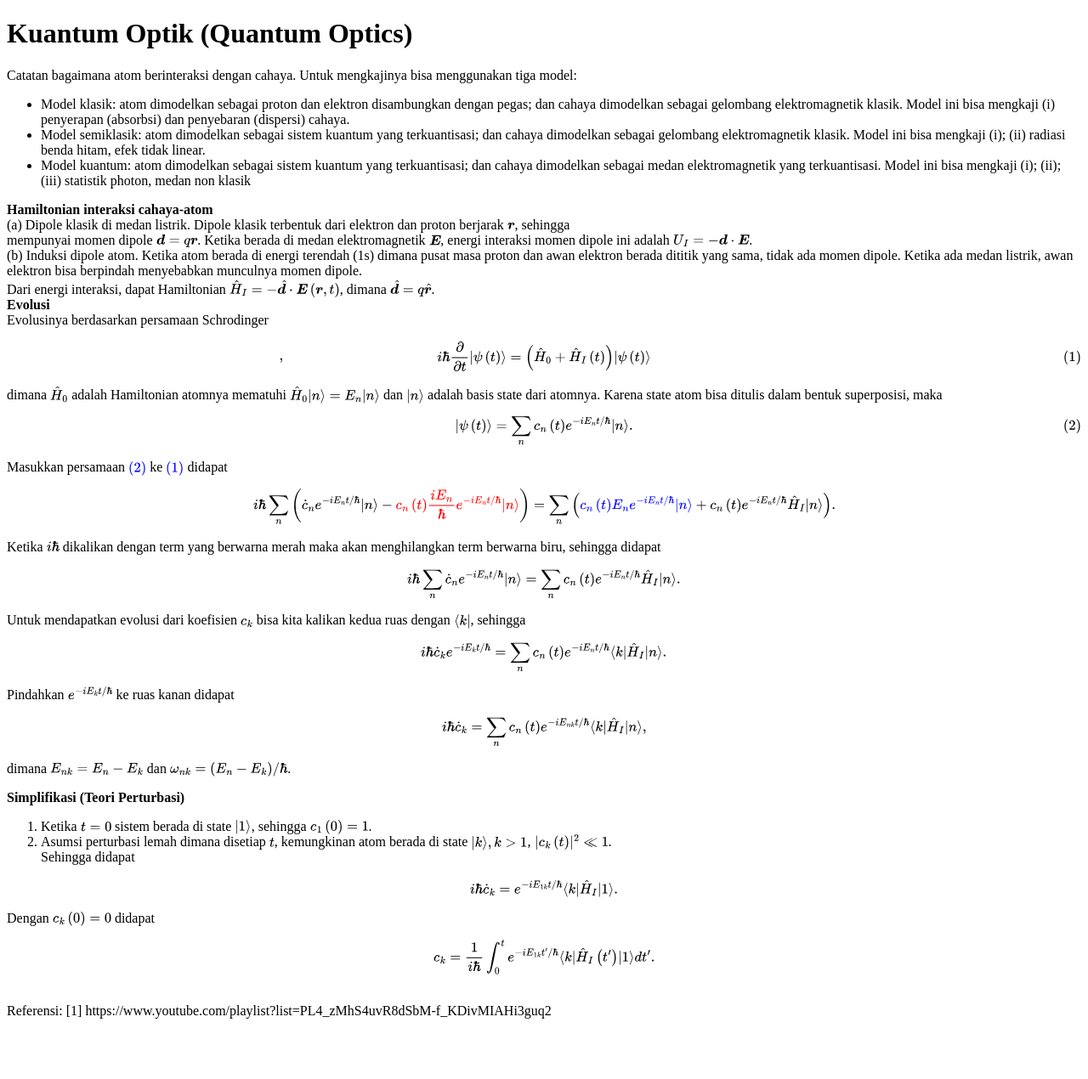
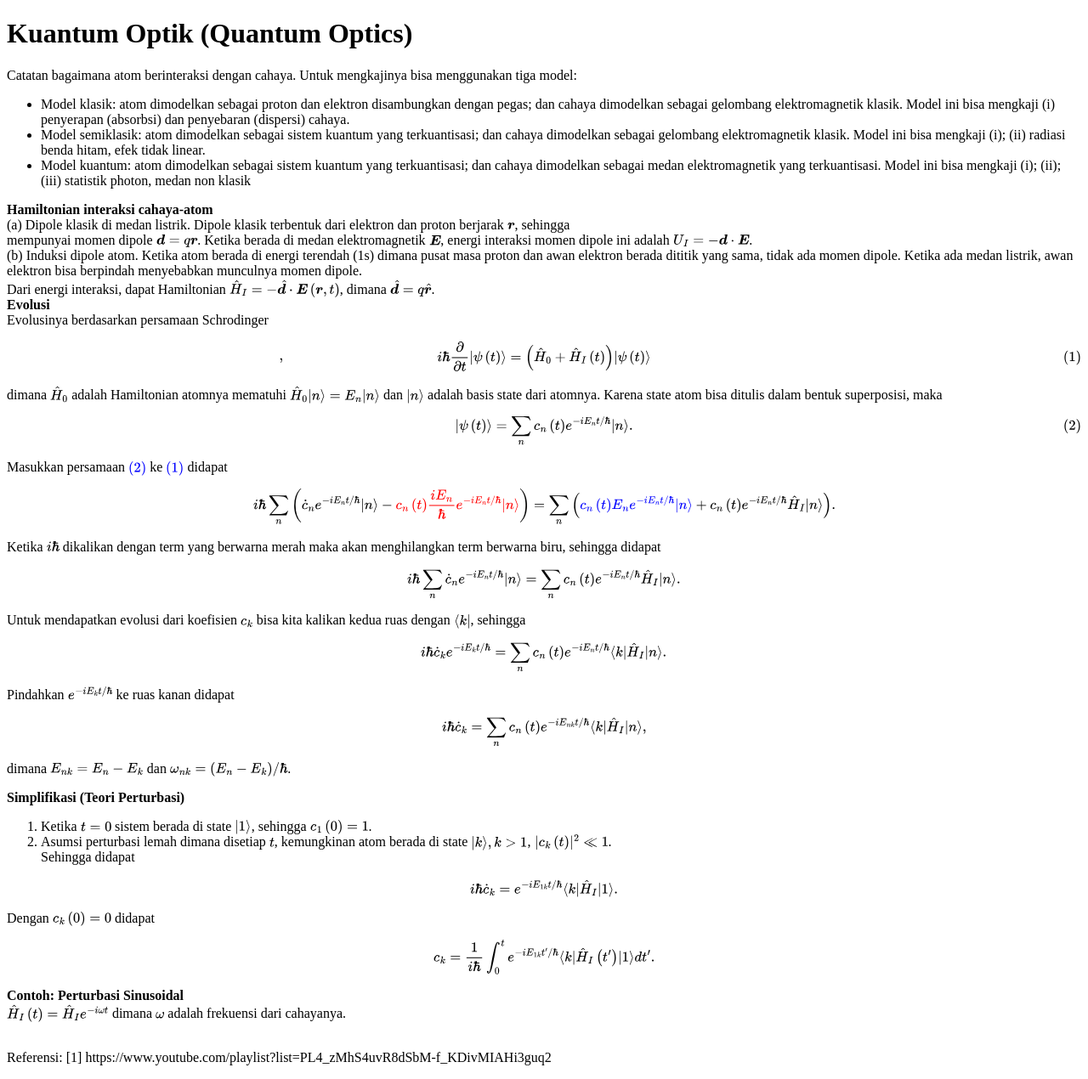
Before and after one commit to dangausuluah/dangausuluah.github.io, a Jekyll site: the page built from _posts/2025-07-29-QO.md, in a window 1280 px wide. Shown: the whole page at 85% size. Built offline with Jekyll 4.4.1, drawn with Linux system fonts in a browser that asks for light colours; our own code applies the rules of GitHub Pages for plain Markdown files; a script that is not in the unit is left out; comment, search, counter and statistics services are not loaded; before the commit the page ends 1215 px from its top, so only the background shows below that.

Commit message:
Update 2025-07-29-QO.md

```diff
--- a/_posts/2025-07-29-QO.md
+++ b/_posts/2025-07-29-QO.md
@@ -98,6 +98,10 @@ $$
 c_k = \frac{1}{i \hbar} \int_0^t e^{-i E\_{1k} t'/ \hbar} \bra{k} \hat{H}_I \left(t'\right) \ket{1} dt'.
 $$
 
+<b>Contoh: Perturbasi Sinusoidal</b> <br>
+$\hat{H}_I \left(t\right) = \hat{H}_I e^{-i \omega t}$ dimana $\omega$ adalah frekuensi dari cahayanya.
+
+
 <br>
 Referensi:
 [1] https://www.youtube.com/playlist?list=PL4_zMhS4uvR8dSbM-f_KDivMIAHi3guq2
```
